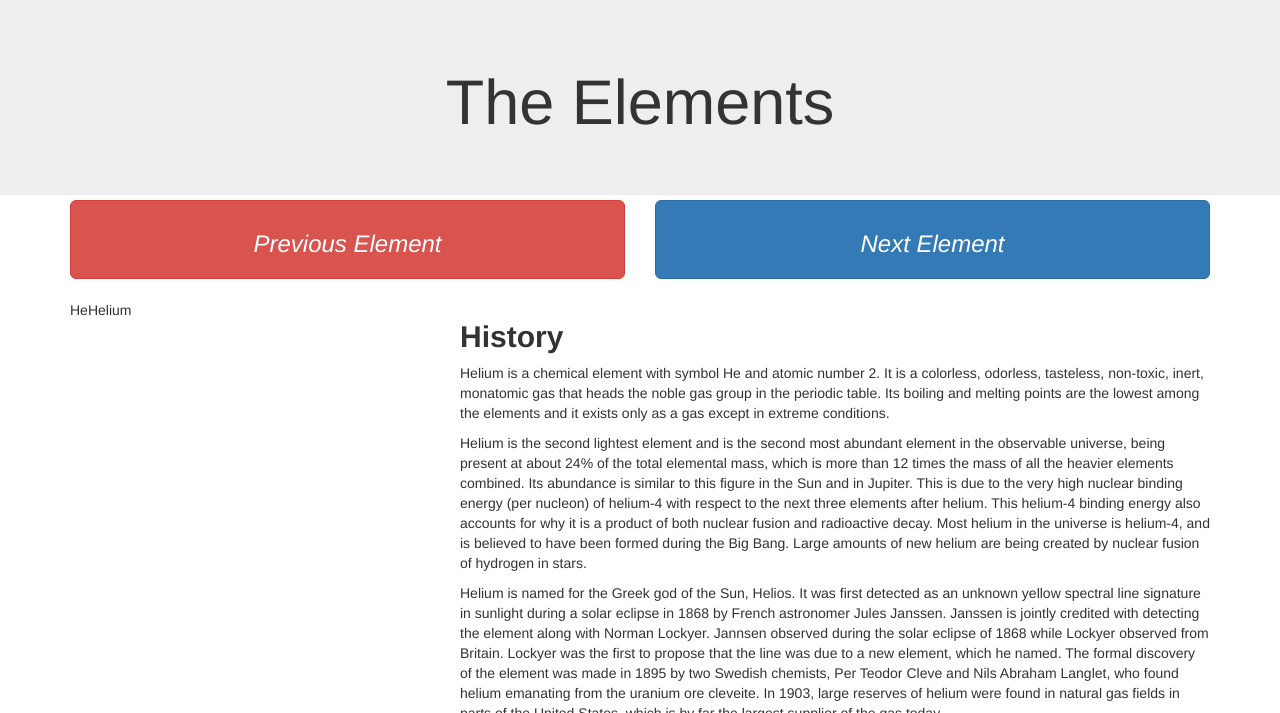
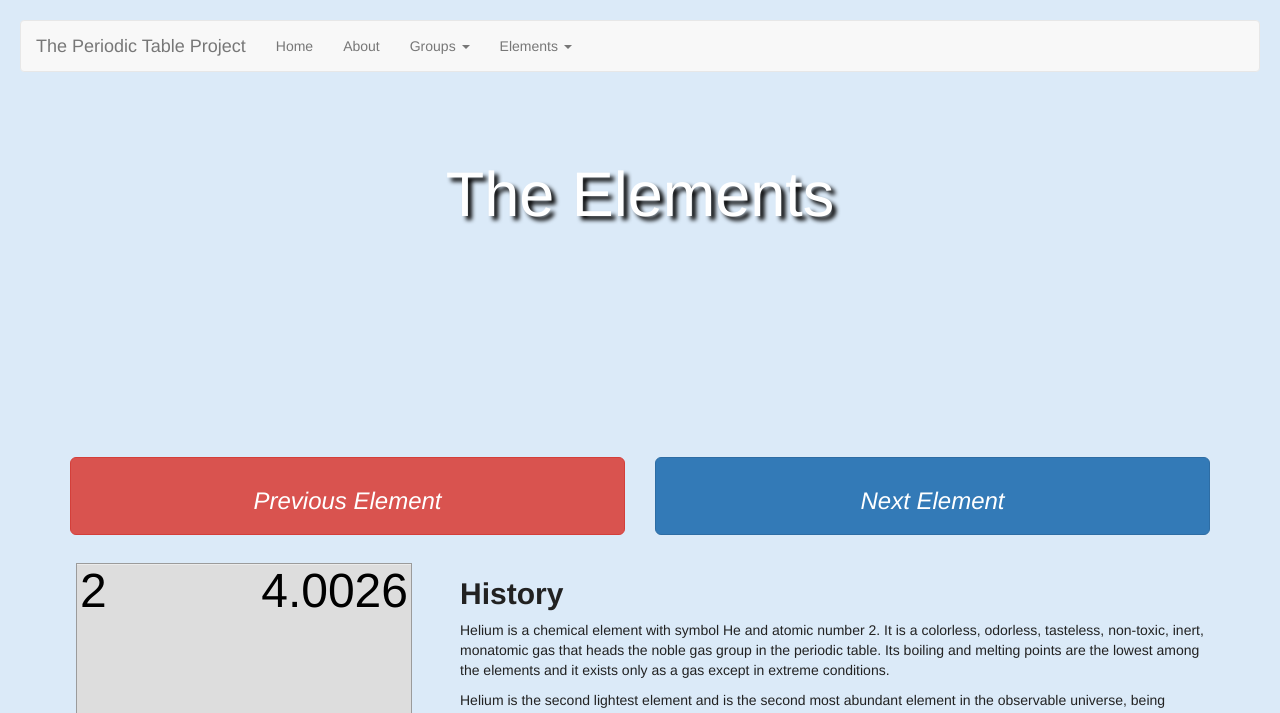
Before and after one commit to tfsyed/cs373-idb, a Python web app: template flask/templates/Helium.html in a window 1280 px wide. Shown: the top 713 px of the page. Run offline with Jinja, Linux system fonts and the light colour scheme; the template is opened without the code that fills it, so the values that code supplies are empty; some libraries are stand-ins or nearby versions; grey boxes are pictures that could not be loaded.

Commit message:
added several group member's static html pages

```diff
--- /dev/null
+++ b/flask/static/css/elements.css
@@ -0,0 +1,254 @@
+* { box-sizing: border-box; padding:0; margin:0; }
+
+body {
+  background:linear-gradient(#dbeaf8, #dbeaf8);
+  color:#222;
+  padding: 20px;
+  font-family:"HelveticaNeue-Light","Helvetica Neue Light","Helvetica Neue",Helvetica,Arial,"Lucida Grande",sans-serif;
+}
+
+.wrapper {
+  width:1050px;
+  margin:30px auto;
+  position:relative;
+}
+
+.main:after {
+  clear:both;
+  content:"";
+  display:table;
+}
+
+.main div {
+  width:336px;
+  height:360px;
+  border:1px solid rgba(0,0,0,0.3);
+  box-shadow:inset 0 1px 0 rgba(255,255,255,0.4);
+  position:relative;
+  font-size:108px;
+  float:left;
+  padding:0 12px;
+  margin:6px;
+  cursor:pointer;
+  padding-top:120px;
+  overflow:hidden;
+  transition:all .2s ease-in;
+  text-shadow:0 1px 0 rgba(255,255,255,0.2);
+}
+
+.main div span {
+  display:block;
+  line-height:1;
+  font-size:54px;
+  color:black;
+  padding-top:42px;
+}
+
+.main .empty {
+  border:none;
+  box-shadow:none;
+  cursor:default;
+}
+
+.deactivate {
+  opacity:0.5;
+  -webkit-filter:grayscale(70%);
+  filter:grayscale(70%);
+}
+
+.main div:before,
+.main div:after {
+  content:attr(data-pos);
+  position:absolute;
+  top:18px;
+  left:18px;
+  color:black;
+  font-size:18px;
+  line-height:12;
+}
+
+.main div:after {
+  content:attr(data-nb);
+  left:auto;
+  right:3px;
+}
+
+.type-0 { background:#fff; }
+.type-1 { background:#dddddd; }
+.type-2 { background:#a8bffa; }
+.type-3 { background:#F8B707; }
+.type-4 { background:#f3f300; }
+.type-5 { background:#3bd93b; }
+.type-6 { background:#dd9999; }
+.type-7 { background:#4CAFFA; }
+.type-8 { background:#ffaa88; }
+.type-9 { background:#ddaacc; }
+
+.cat-0 { color:#222; }
+.cat-1 { color:#0000dc; }
+.cat-2 { color:#b10601; }
+.cat-3 { color:#555; }
+
+/*.legend {*/
+  /*position:absolute;*/
+  /*top:0;*/
+  /*left:20%;*/
+  /*padding:10px;*/
+  /*font-size:11px;*/
+  /*background:#f1edec;*/
+  /*border:1px solid rgba(0,0,0,0.2);*/
+  /*border-radius:15px;*/
+  /*box-shadow:*/
+    /*inset 0 1px 1px white,*/
+    /*inset 0 -5px 3px #dddcdb,*/
+    /*0 0 10px rgba(0,0,0,0.2);*/
+/*}*/
+
+/*.legend:after {*/
+  /*content:"";*/
+  /*display:table;*/
+  /*clear:table;*/
+/*}*/
+
+/*.legend ul { float:left; list-style: none; }*/
+
+/*.legend .list-2 {*/
+  /*margin-left:40px; */
+  /*width:200px;*/
+/*}*/
+
+/*.legend .list-1 li { margin:7px 0; }*/
+/*.legend .list-1 li:first-of-type { margin-top: 2px; }*/
+
+/*.legend .list-1 span {*/
+  /*border:1px solid black; */
+  /*display:inline-block;*/
+  /*padding:3px;*/
+  /*width:20px;*/
+  /*text-align:center;*/
+  /*height:20px; */
+  /*margin-right:5px;*/
+/*}*/
+
+/*.legend .list-2 li {*/
+  /*margin:2px;*/
+  /*padding:3px;*/
+  /*float:left; */
+  /*border:1px solid rgba(0,0,0,0.2);*/
+  /*width:48%;*/
+  /*cursor:pointer;*/
+/*}*/
+
+.main div span {
+  display:block;
+  line-height:1;
+  font-size:40px;
+  color:black;
+  padding-top:7px;
+}
+
+.main .empty {
+  border:none;
+  box-shadow:none;
+  cursor:default;
+}
+
+.deactivate {
+  opacity:0.5;
+  -webkit-filter:grayscale(70%);
+  filter:grayscale(70%);
+}
+
+.main div:before,
+.main div:after {
+  content:attr(data-pos);
+  position:absolute;
+  top:3px;
+  left:3px;
+  color:black;
+  font-size:48px;
+  line-height:1;
+}
+
+.main div:after {
+  content:attr(data-nb);
+  left:auto;
+  right:3px;
+}
+
+/*.main div:hover {*/
+  /*transform:scale(2);*/
+  /*z-index:100;*/
+  /*box-shadow: 0 0 10px rgba(0,0,0,0.3);*/
+/*} */
+
+/*.main .empty:hover {*/
+  /*box-shadow:none;*/
+  /*transform:none;*/
+/*}*/
+
+/*.type-0 { background:#fff; }*/
+/*.type-1 { background:#dddddd; }*/
+/*.type-2 { background:#a8bffa; }*/
+/*.type-3 { background:#F8B707; }*/
+/*.type-4 { background:#f3f300; }*/
+/*.type-5 { background:#3bd93b; }*/
+/*.type-6 { background:#dd9999; }*/
+/*.type-7 { background:#4CAFFA; }*/
+/*.type-8 { background:#ffaa88; }*/
+/*.type-9 { background:#ddaacc; }*/
+
+/*.cat-0 { color:#222; }*/
+/*.cat-1 { color:#0000dc; }*/
+/*.cat-2 { color:#b10601; }*/
+/*.cat-3 { color:#555; }*/
+
+/*.legend {*/
+  /*position:absolute;*/
+  /*top:0;*/
+  /*left:20%;*/
+  /*padding:10px;*/
+  /*font-size:11px;*/
+  /*background:#f1edec;*/
+  /*border:1px solid rgba(0,0,0,0.2);*/
+  /*border-radius:15px;*/
+  /*box-shadow:*/
+    /*inset 0 1px 1px white,*/
+    /*inset 0 -5px 3px #dddcdb,*/
+    /*0 0 10px rgba(0,0,0,0.2);*/
+/*}*/
+
+/*.legend:after {*/
+  /*content:"";*/
+  /*display:table;*/
+  /*clear:table;*/
+/*}*/
+
+/*.legend ul { float:left; list-style: none; }*/
+
+/*.legend .list-2 {*/
+  /*margin-left:40px; */
+  /*width:200px;*/
+/*}*/
+
+/*.legend .list-1 li { margin:7px 0; }*/
+/*.legend .list-1 li:first-of-type { margin-top: 2px; }*/
+
+/*.legend .list-1 span {*/
+  /*border:1px solid black; */
+  /*display:inline-block;*/
+  /*padding:3px;*/
+  /*width:20px;*/
+  /*text-align:center;*/
+  /*height:20px; */
+  /*margin-right:5px;*/
+/*}*/
+
+/*.legend .list-2 li {*/
+  /*margin:2px;*/
+  /*padding:3px;*/
+  /*float:left; */
+  /*border:1px solid rgba(0,0,0,0.2);*/
+  /*width:48%;*/
+  /*cursor:pointer;*/
+/*}*/
--- a/flask/templates/Helium.html
+++ b/flask/templates/Helium.html
@@ -1,24 +1,14 @@
-<!DOCTYPE html>
-<html lang="en">
-  <head>
-    <meta charset="utf-8">
-    <meta http-equiv="X-UA-Compatible" content="IE=edge">
-    <meta name="viewport" content="width=device-width, initial-scale=1">
-    <!-- The above 3 meta tags *must* come first in the head; any other head content must come *after* these tags -->
-    <title>Helium</title>
-
-    <!-- Bootstrap -->
-  <link rel="stylesheet" href="https://maxcdn.bootstrapcdn.com/bootstrap/3.3.2/css/bootstrap.min.css">
-  <link rel="stylesheet" href="colin/css/alkali.css">
-  <link rel="stylesheet" href="../css/elements.css">
-    <!-- HTML5 shim and Respond.js for IE8 support of HTML5 elements and media queries -->
-    <!-- WARNING: Respond.js doesn't work if you view the page via file:// -->
-    <!--[if lt IE 9]>
-      <script src="https://oss.maxcdn.com/html5shiv/3.7.2/html5shiv.min.js"></script>
-      <script src="https://oss.maxcdn.com/respond/1.4.2/respond.min.js"></script>
-    <![endif]-->
-  </head>
-  <body>
+{% extends "layout.html" %}
+{#---------Title---------#}
+{% block title %}Helium{% endblock %}
+{#---------Header---------#}
+{% block head %}
+  {{ super() }}
+  <link rel="stylesheet" href="/static/css/group.css">
+    <link rel="stylesheet" href="/static/css/elements.css">
+{% endblock %}
+{#---------Content---------#}
+{% block content %}
 <div class="bg"></div>
 
 <div class="jumbotron">
@@ -55,19 +45,4 @@
   </div>
 
 </div>
-
-
-
-    <!-- jQuery (necessary for Bootstrap's JavaScript plugins) -->
-    <script src="https://ajax.googleapis.com/ajax/libs/jquery/1.11.2/jquery.min.js"></script>
-    <!-- Include all compiled plugins (below), or include individual files as needed -->
-    <script src="js/bootstrap.min.js"></script>
-  </body>
-</html>
-
-
-
-
-
-
-</html>
+{% endblock %}
--- a/flask/templates/layout.html
+++ b/flask/templates/layout.html
@@ -20,30 +20,30 @@
           <span class="icon-bar"></span>
           <span class="icon-bar"></span>
         </button>
-        <a class="navbar-brand" href="#">Project name</a>
+        <a class="navbar-brand" href="#">The Periodic Table Project</a>
       </div>
       <div id="navbar" class="navbar-collapse collapse">
         <ul class="nav navbar-nav">
-          <li class="active"><a href="/">Home</a></li>
-          <li><a href="#">About</a></li>
-          <li><a href="#">Contact</a></li>
+          <li><a href="/">Home</a></li>
+          <li><a href="/about">About</a></li>
           <li class="dropdown">
             <a href="#" class="dropdown-toggle" data-toggle="dropdown" role="button" aria-expanded="false">Groups <span class="caret"></span></a>
             <ul class="dropdown-menu" role="menu">
               <li><a href="/group/alkali">Alkali</a></li>
               <li><a href="/group/alkaline-earth">Alkaline Earth</a></li>
-              <li><a href="#">Something else here</a></li>
-              <li class="divider"></li>
-              <li class="dropdown-header">Nav header</li>
-              <li><a href="#">Separated link</a></li>
-              <li><a href="#">One more separated link</a></li>
+                <li><a href="/group/halogen">Halogens</a></li>
             </ul>
+
           </li>
-        </ul>
-        <ul class="nav navbar-nav navbar-right">
-          <li class="active"><a href="./">Default <span class="sr-only">(current)</span></a></li>
-          <li><a href="../navbar-static-top/">Static top</a></li>
-          <li><a href="../navbar-fixed-top/">Fixed top</a></li>
+            <li class="dropdown">
+            <a href="#" class="dropdown-toggle" data-toggle="dropdown" role="button" aria-expanded="false">Elements <span class="caret"></span></a>
+            <ul class="dropdown-menu" role="menu">
+              <li><a href="/element/hydrogen">Hydrogen</a></li>
+              <li><a href="/element/helium">Helium</a></li>
+                <li><a href="/element/fluorine">Fluorine</a></li>
+            </ul>
+
+          </li>
         </ul>
       </div><!--/.nav-collapse -->
     </div><!--/.container-fluid -->
@@ -59,6 +59,7 @@
   <script src="https://ajax.googleapis.com/ajax/libs/jquery/1.11.2/jquery.min.js"></script>
   <!-- Include all compiled plugins (below), or include individual files as needed -->
   <script src="https://maxcdn.bootstrapcdn.com/bootstrap/3.3.2/js/bootstrap.min.js"></script>
+  <script src="js/bootstrap.min.js"></script>
   {% block scripts %}
   {% endblock %}
 </html>
```
Also changed, not shown: flask/main.py (+16 -5 lines), flask/static/css/groups.css (added, +62 -0 lines), flask/templates/Fluorine.html (+12 -37 lines), flask/templates/Groups.html (added, +90 -0 lines), flask/templates/Hydrogen.html (+12 -37 lines), flask/templates/Index.html (added, +29 -0 lines), flask/templates/index.html (deleted, +0 -12 lines). Lines whose indentation alone changed are shown as unchanged.
